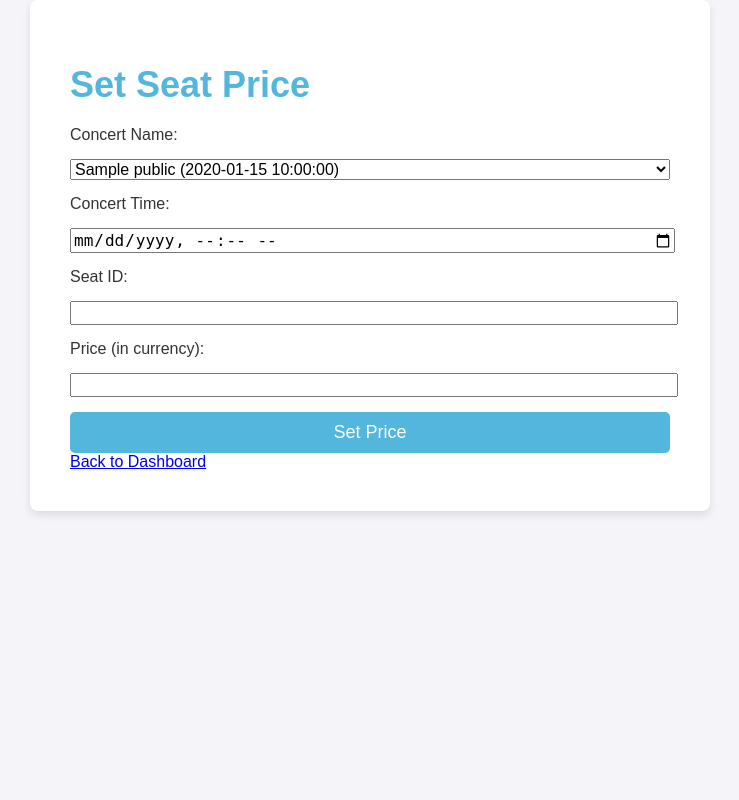
After one commit to awesomePei/113-1-DB-final-project, a Flask app: page /set_seat_price in a window 1280 px wide. The commit adds this page. Shown: the whole page, without its empty margins (270-1009 px from the left). Run offline with Flask 3, Linux system fonts and the light colour scheme; the visitor is signed in with stand-in values (Sample User, id 1); a database or web service that is not in the repository returns one stand-in record (values such as "Sample title"); some libraries are stand-ins or nearby versions.

Commit message:
admin can set seat prices for an existing concert

```diff
--- a/ticketvibe/app.py
+++ b/ticketvibe/app.py
@@ -248,6 +248,35 @@ def register_performance():
 
     return render_template('register_performance.html', performers=performers, concerts=concerts)
 
+# admin 定票價
+@app.route('/set_seat_price', methods=['GET', 'POST'])
+def set_seat_price():
+    if 'user_id' not in session or not session.get('isadmin'):  # Check if admin is logged in
+        flash("Access denied. Admins only.", "danger")
+        return redirect(url_for('index'))
+
+    if request.method == 'POST':
+        concert_name = request.form.get('concert_name')
+        concert_time = request.form.get('concert_time')
+        seat_id = request.form.get('seatID')
+        price = request.form.get('price')
+
+        query = """
+            INSERT INTO public."SEAT_PRICE" (concert_name, concert_time, "seatID", price)
+            VALUES (%s, %s, %s, %s)
+        """
+        try:
+            execute_query(query, (concert_name, concert_time, seat_id, price))
+            flash("Seat price set successfully!", "success")
+            return redirect(url_for('admin_dashboard'))
+        except Exception as e:
+            flash(f"Error setting seat price: {e}", "danger")
+
+    # Fetch available concerts for the form dropdown
+    concerts_query = 'SELECT name, "time" FROM public."CONCERT"'
+    concerts = execute_query(concerts_query, fetch_all=True)
+    return render_template('set_seat_price.html', concerts=concerts)
+
 
 # 查詢演唱會
 @app.route('/search_concert')
--- a/ticketvibe/templates/admin_dashboard.html
+++ b/ticketvibe/templates/admin_dashboard.html
@@ -72,6 +72,7 @@
         <h2><a href="{{ url_for('add_venue') }}">Add a New Venue</a></h2>
         <h2><a href="{{ url_for('add_performer') }}">Add a New Performer</a></h2>
         <h2><a href="{{ url_for('register_performance') }}">Register A Performer To Perform In A Concert</a></h2>
+        <h2><a href="{{ url_for('set_seat_price') }}">Set Seat Prices</a></h2>
         <h2><a href="/search_concert">See Concerts</a></h2>
         <a href="{{ url_for('logout') }}" class="logout-link">Logout</a>
     </div>
--- /dev/null
+++ b/ticketvibe/templates/set_seat_price.html
@@ -0,0 +1,82 @@
+<!DOCTYPE html>
+<html lang="en">
+<head>
+    <meta charset="UTF-8">
+    <meta name="viewport" content="width=device-width, initial-scale=1.0">
+    <title>Set Seat Price</title>
+    <style>
+        /* Add basic styling similar to other admin pages */
+        body {
+            font-family: Arial, sans-serif;
+            background-color: #f4f4f9;
+            margin: 0;
+            padding: 0;
+            display: flex;
+            justify-content: center;
+            align-items: flex-start;
+            min-height: 100vh;
+            color: #333;
+        }
+        .container {
+            background-color: white;
+            padding: 40px;
+            border-radius: 8px;
+            box-shadow: 0 4px 8px rgba(0, 0, 0, 0.1);
+            width: 100%;
+            max-width: 600px;
+        }
+        h1 {
+            color: #52b6dd;
+            font-size: 36px;
+            margin-bottom: 20px;
+        }
+        form {
+            display: flex;
+            flex-direction: column;
+            gap: 15px;
+        }
+        label, select, input {
+            width: 100%;
+            font-size: 16px;
+        }
+        button {
+            padding: 10px 20px;
+            font-size: 18px;
+            background-color: #52b6dd;
+            color: white;
+            border: none;
+            border-radius: 5px;
+            cursor: pointer;
+        }
+        button:hover {
+            background-color: #2f96bf;
+        }
+    </style>
+</head>
+<body>
+    <div class="container">
+        <h1>Set Seat Price</h1>
+        <form action="{{ url_for('set_seat_price') }}" method="POST">
+            <label for="concert_name">Concert Name:</label>
+            <select id="concert_name" name="concert_name" required>
+                {% for concert in concerts %}
+                    <option value="{{ concert['name'] }}">{{ concert['name'] }} ({{ concert['time'] }})</option>
+                {% endfor %}
+            </select>
+
+            <label for="concert_time">Concert Time:</label>
+            <input type="datetime-local" id="concert_time" name="concert_time" required>
+
+            <label for="seatID">Seat ID:</label>
+            <input type="text" id="seatID" name="seatID" required>
+
+            <label for="price">Price (in currency):</label>
+            <input type="number" id="price" name="price" required>
+
+            <button type="submit">Set Price</button>
+        </form>
+
+        <a href="{{ url_for('admin_dashboard') }}" class="link">Back to Dashboard</a>
+    </div>
+</body>
+</html>
```
